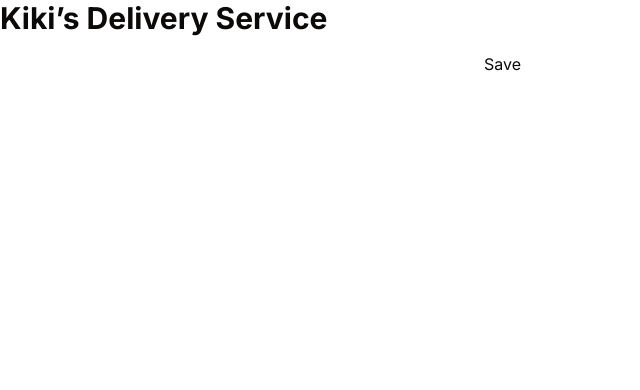
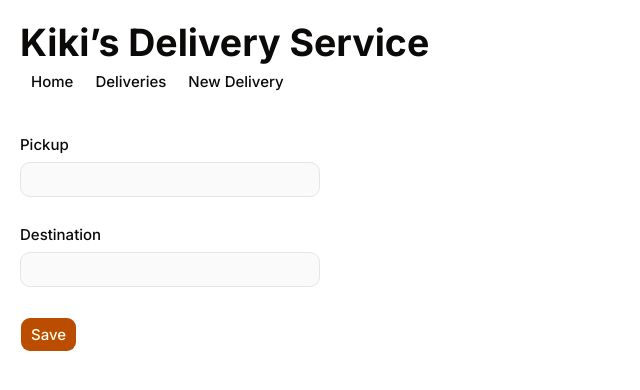
Before and after one commit to valentyn-vb/kikis-delivery-service, a Next.js app: page /deliveries/new in a window 1280 px wide. Shown: the top 390 px of the page, without its empty margins (0-640 px from the left). Built offline with nearby package versions, Linux system fonts and the light colour scheme; no server answers; a web font is replaced by a local one.

Commit message:
Enhance layout and styling: Added navigation buttons to the header, updated global font size, and improved delivery details and form UI with new components for better user experience.

```diff
--- a/app/deliveries/[id]/page.tsx
+++ b/app/deliveries/[id]/page.tsx
@@ -1,3 +1,4 @@
+import { Button } from "@/components/ui/button";
 import { getDeliveryById } from "@/lib/deliveriesService/deliveriesService";
 import Link from "next/link";
 
@@ -5,17 +6,21 @@
   params,
 }: PageProps<"/deliveries/[id]">) {
   const { id } = await params;
-  const delivery = getDeliveryById(id);
-  if (!delivery) {
+  const delivery = await getDeliveryById(id);
+  console.log("🚀 ~ DeliveryDetails ~ delivery:", delivery);
+  if (!delivery || !delivery?.length) {
     throw new Error("Not found");
   }
-
+  const { id: dId, pickup, status } = delivery[0];
   return (
     <>
-      <Link href="/deliveries">Go back</Link>
-      <p>{delivery.id}</p>
-      <p>{delivery.pickup}</p>
-      <p>{delivery.status}</p>
+      <Button variant="ghost">
+        <Link href="/deliveries">Go back</Link>
+      </Button>
+
+      <p>{dId}</p>
+      <p>{pickup}</p>
+      <p>{status}</p>
     </>
   );
 }
--- a/app/deliveries/new/page.tsx
+++ b/app/deliveries/new/page.tsx
@@ -1,11 +1,20 @@
 import { createNewDelivery } from "@/app/actions/action";
+import { Button } from "@/components/ui/button";
+import { Input } from "@/components/ui/input";
+import { Label } from "@/components/ui/label";
 
 export default function DeliveryForm() {
   return (
-    <form action={createNewDelivery}>
-      <input type="text" name="pickup" required />
-      <input type="text" name="destination" required />
-      <button type="submit">Save</button>
+    <form action={createNewDelivery} className="w-full max-w-[300px]">
+      <Label htmlFor="pickup" className="mb-2">
+        Pickup
+      </Label>
+      <Input type="text" id="pickup" name="pickup" required className="mb-6" />
+      <Label htmlFor="destination" className="mb-2">
+        Destination
+      </Label>
+      <Input type="text" name="destination" required className="mb-6" />
+      <Button type="submit">Save</Button>
     </form>
   );
 }
--- a/app/globals.css
+++ b/app/globals.css
@@ -136,5 +136,6 @@
   }
   html {
     @apply font-sans;
+    font-size: 125%;
   }
 }
--- a/app/layout.tsx
+++ b/app/layout.tsx
@@ -1,5 +1,7 @@
+import { Button } from "@/components/ui/button";
 import { cn } from "@/lib/utils";
 import { Cherry_Bomb_One, Inter } from "next/font/google";
+import Link from "next/link";
 import "./globals.css";
 
 const inter = Inter({ subsets: ["latin"], variable: "--font-sans" });
@@ -17,8 +19,20 @@
   return (
     <html lang="en" className={cn("font-sans", inter.variable)}>
       <body>
-        <header>
+        <header className="p-4">
           <h1 className="text-3xl font-bold">Kiki’s Delivery Service</h1>
+          <nav>
+            <Button variant="ghost" size="sm">
+              <Link href="/">Home</Link>
+            </Button>
+            <Button variant="ghost" size="sm">
+              <Link href="/deliveries">Deliveries</Link>
+            </Button>
+
+            <Button variant="ghost" size="sm">
+              <Link href="/deliveries/new">New Delivery</Link>
+            </Button>
+          </nav>
         </header>
         <main className="p-4">{children}</main>
       </body>
--- a/app/page.tsx
+++ b/app/page.tsx
@@ -1,13 +1,8 @@
-import { getAllDeliveries } from "../lib/deliveriesService/deliveriesService";
-
 export default async function Home() {
-  const deliveries = await getAllDeliveries();
-  const delivery = deliveries[0];
   return (
     <div>
-      <h1>{delivery.id}</h1>
-      <p>{delivery.pickup}</p>
-      <p>{delivery.destination}</p>
+      <h1>Welcome in Kiki</h1>
+      <h3>Advanced delevery service</h3>
     </div>
   );
 }
```
